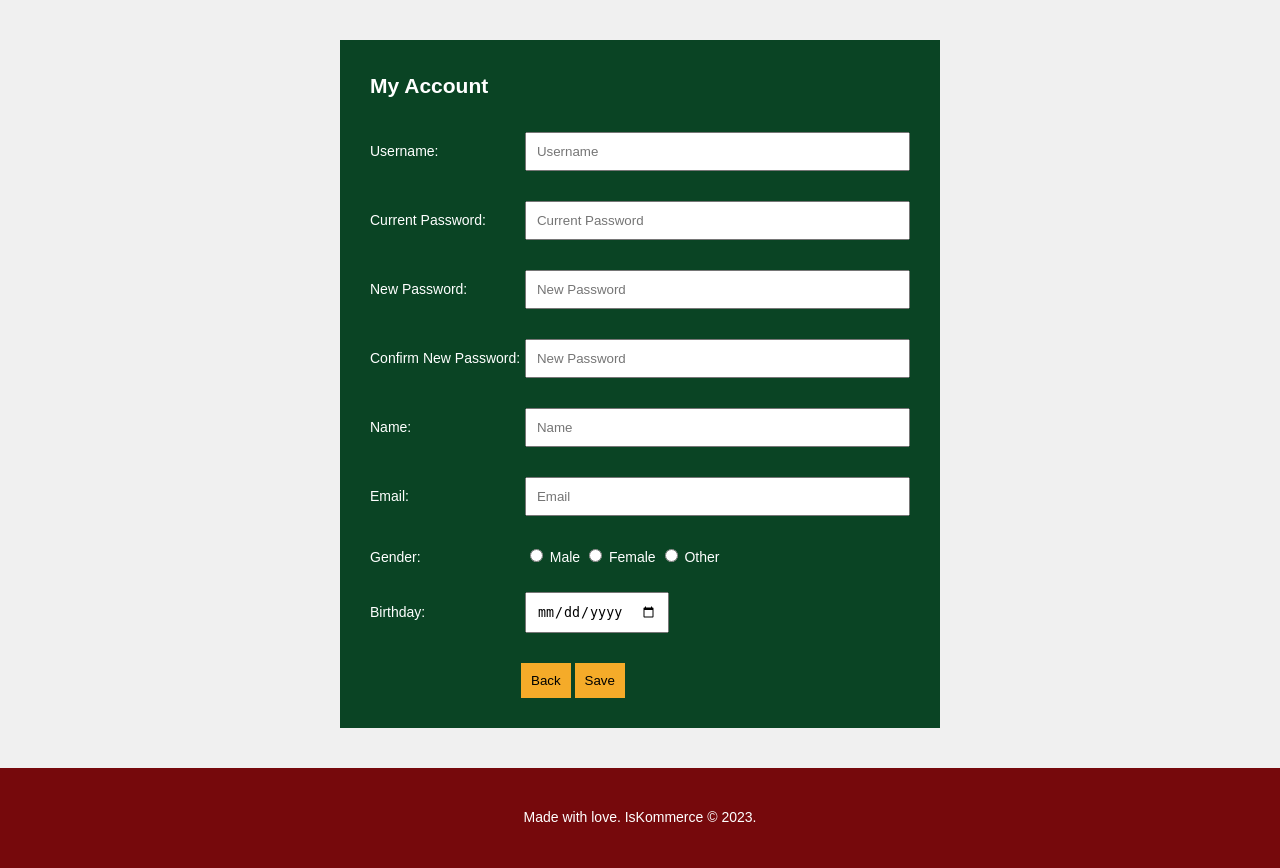
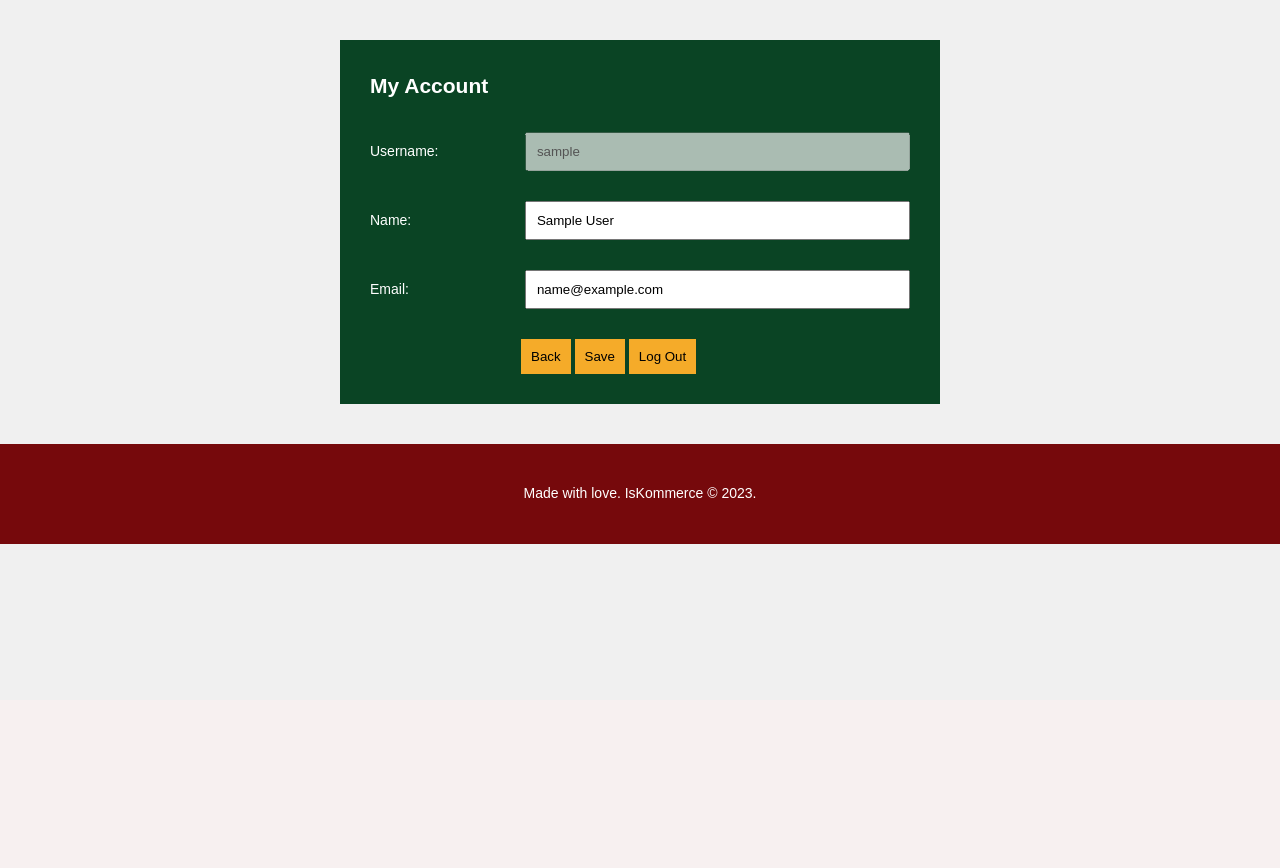
Before and after one commit to chstrkn/IsKommerce, a PHP site: page /account.php in a window 1280 px wide. Shown: the part 100-968 px from the top of the page. After the commit the page ends 644 px from the top, so only its background shows below. Run offline with PHP 8.4, Linux system fonts and the light colour scheme; the visitor is signed in with stand-in values (Sample User, id 1).

Commit message:
Update account.php

```diff
--- a/account.php
+++ b/account.php
@@ -1,5 +1,26 @@
 <?php
 session_start();
+$conn = mysqli_connect("localhost", "root", "", "iskommerce");
+if (!$conn) {
+  die("Connection failed: " . mysqli_connect_error());
+}
+if (!isset($_SESSION['username'])) {
+  header("Location: register.php");
+}
+if (isset($_POST['account'])) {
+  $name = $_POST['name'];
+  $email = $_POST['email'];
+  $username = $_SESSION['username'];
+  $sql = "UPDATE user SET name='$name', email='$email' WHERE username='$username'";
+  if (mysqli_query($conn, $sql)) {
+    $_SESSION['name'] = $name;
+    $_SESSION['email'] = $email;
+    echo "<script>alert('Account updated successfully.')</script>";
+  } else {
+    echo "<script>alert('Error: " . mysqli_error($conn) . "')</script>";
+  }
+  mysqli_close($conn);
+}
 ?>
 
 <!DOCTYPE html>
@@ -13,60 +34,60 @@ session_start();
   <link rel="shortcut icon" href="images/LOGO.png" type="image/x-icon" />
   <link rel="stylesheet" href="style.css" />
   <link rel="stylesheet" href="https://fonts.googleapis.com/icon?family=Material+Icons" />
+  <script>
+    function account() {
+      var name = document.forms["account-form"]["name"].value;
+      var email = document.forms["account-form"]["email"].value;
+      if (name) {
+        if (name.length > 50) {
+          alert("Name must be less than 50 characters.");
+          return false;
+        }
+      }
+      if (email) {
+        if (email.length > 50) {
+          alert("Email must be less than 50 characters.");
+          return false;
+        }
+      }
+      return true;
+    }
+  </script>
 </head>
 
 <body>
   <header>
     <img id="logo" src="images/LOGO.png" alt="IsKommerce" />
-    <h1><a href="index.html">IsKommerce</a></h1>
-    <form id="search-bar" action="products.html" method="get">
+    <h1><a href="index.php">IsKommerce</a></h1>
+    <form id="search-bar" action="products.php" method="get">
       <input type="text" name="search" placeholder="Search" />
       <input type="submit" value="Search" />
     </form>
     <nav>
-      <a href="account.html">
+      <a href="account.php">
         <img src="images/account_circle_white_48dp.svg" alt="Account" />
       </a>
-      <a href="cart.html">
+      <a href="cart.php">
         <img src="images/shopping_bag_white_48dp.svg" alt="Cart" />
       </a>
     </nav>
   </header>
   <div id="account">
-    <form id="account-form" action="account.html" method="post">
+    <form id="account-form" method="post">
       <h2>My Account</h2>
       <label for="username">Username:</label>
-      <input type="text" name="username" placeholder="Username" />
-      <br />
-      <label for="password">Current Password:</label>
-      <input type="password" name="password" placeholder="Current Password" />
-      <br />
-      <label for="password">New Password:</label>
-      <input type="password" name="password" placeholder="New Password" />
-      <br />
-      <label for="password">Confirm New Password:</label>
-      <input type="password" name="password" placeholder="New Password" />
+      <input type="text" name="username" value="<?php echo $_SESSION['username']; ?>" disabled />
       <br />
       <label for="name">Name:</label>
-      <input type="text" name="name" placeholder="Name" />
+      <input type="text" name="name" placeholder="Name" value="<?php echo $_SESSION['name']; ?>" />
       <br />
       <label for="email">Email:</label>
-      <input type="email" name="email" placeholder="Email" />
-      <br />
-      <label>Gender:</label>
-      <input type="radio" name="gender" value="Male" />
-      <label for="gender">Male</label>
-      <input type="radio" name="gender" value="Female" />
-      <label for="gender">Female</label>
-      <input type="radio" name="gender" value="Other" />
-      <label for="gender">Other</label>
-      <br />
-      <label for="birthday">Birthday:</label>
-      <input type="date" id="birthday" name="birthday" />
+      <input type="email" name="email" placeholder="Email" value="<?php echo $_SESSION['email']; ?>" />
       <br />
       <div id="submit">
         <input type="button" value="Back" onclick="history.back()" />
-        <input type="submit" value="Save" />
+        <input type="submit" name="account" value="Save" onclick="return account()" />
+        <input type="button" value="Log Out" onclick="location.href='logout.php'" />
       </div>
     </form>
   </div>
--- a/register.php
+++ b/register.php
@@ -24,8 +24,8 @@ if (isset($_POST['register'])) {
       echo "<script>alert('Error: " . mysqli_error($conn) . "')</script>";
     }
   }
-  mysqli_close($conn);
 }
+mysqli_close($conn);
 ?>
 
 <!DOCTYPE html>
@@ -72,7 +72,7 @@ if (isset($_POST['register'])) {
 <body>
   <header>
     <img id="logo" src="images/LOGO.png" alt="IsKommerce" />
-    <h1><a href="index.html">IsKommerce</a></h1>
+    <h1><a href="index.php">IsKommerce</a></h1>
   </header>
   <div id="container">
     <form id="register" method="post">
```
Also changed, not shown: login.php (+6 -18 lines).
